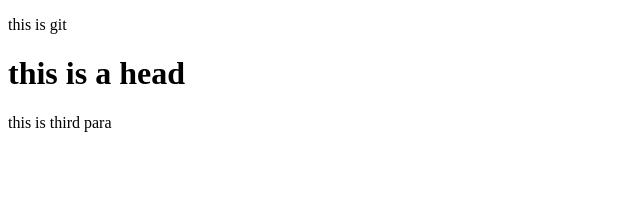
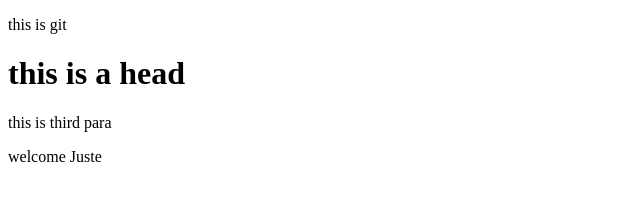
Before and after one commit to Henriette101/git-test, a website: page index.html in a window 1280 px wide. Shown: the whole page, without its empty margins (0-640 px from the left). Drawn offline with Linux system fonts and the light colour scheme.

Commit message:
fourth commit

```diff
--- a/index.html
+++ b/index.html
@@ -6,6 +6,7 @@
             <p>this is git</p>
             <h1> this is a head</h1>
             <p>this is third para</p>
+            <p>welcome Juste</p>
         </body>
     </head>
 </html>
```
Also changed, not shown: package.json (added, +24 -0 lines), 2 other files.
